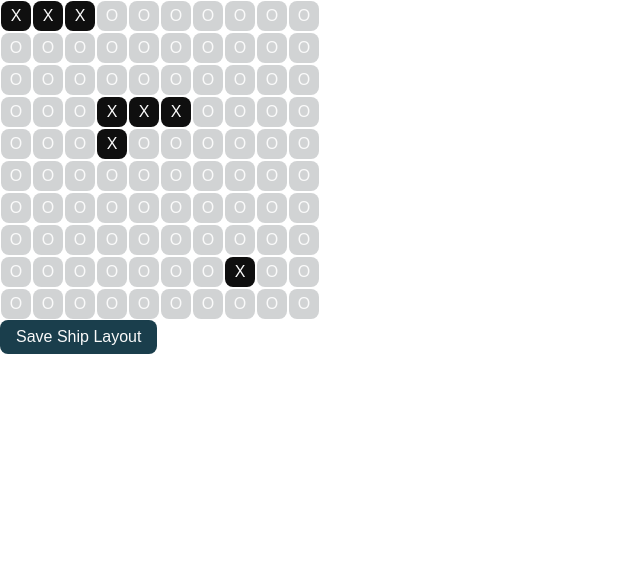
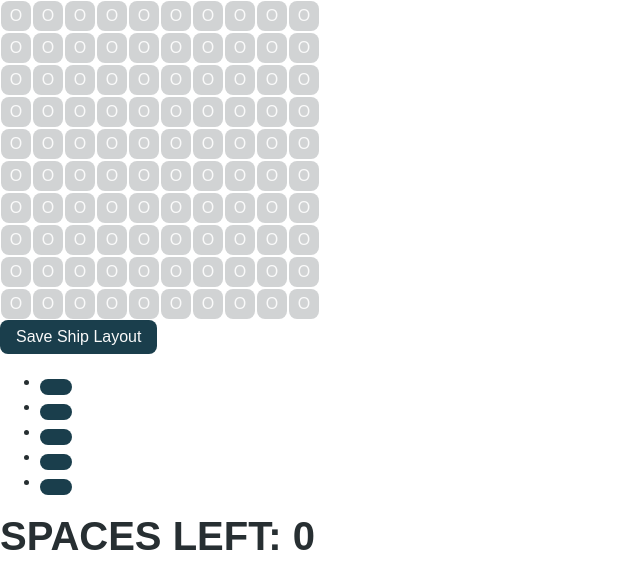
Before and after one commit to H-Lane/Cosmic-Clash, a React (Vite) app in the folder client/: page /creategrid in a window 1280 px wide. Shown: the top 588 px of the page, without its empty margins (0-640 px from the left). Built offline with nearby package versions, Linux system fonts and the light colour scheme.

Commit message:
Added functionality to update all state variables so that the correct ship is applied and updated with its position

```diff
--- a/client/src/components/Cell/index.jsx
+++ b/client/src/components/Cell/index.jsx
@@ -1,21 +1,35 @@
-import React from 'react';
-import PropTypes from 'prop-types';
+import React from "react";
+import PropTypes from "prop-types";
 
 // Functional component for a cell in a grid
-export default function Cell(props) {
-    const { style, onClick, status } = props;
-
+export default function Cell({
+  style,
+  handlePlacement,
+  status,
+  dataPosition,
+}) {
   //create a function that adds a data id to each cell starting at 1-100 top left to bottom right
 
   // Render a cell with specified style, onClick function, and status
   return (
-        <div style={{ width: '30px', height: '30px', display: 'inline-block', margin: '1px' }}>
+    <div
+      style={{
+        width: "30px",
+        height: "30px",
+        display: "inline-block",
+        margin: "1px",
+      }}
+    >
       <button
-                className={`btn btn-block ${style || ''}`} // Add style class if provided
-                style={{ width: '30px', height: '30px', padding: 0, border: '1px solid transparent' }}
-                onClick={onClick}
-                data-position={props.dataPosition}
-
+        className={`btn btn-block ${style || ""}`} // Add style class if provided
+        style={{
+          width: "30px",
+          height: "30px",
+          padding: 0,
+          border: "1px solid transparent",
+        }}
+        onClick={handlePlacement}
+        data-position={dataPosition}
       >
         {status}
       </button>
@@ -23,9 +37,9 @@ export default function Cell(props) {
   );
 }
 
-// Define prop types for Cell component
-Cell.propTypes = {
-    style: PropTypes.string, // Style of the cell
-    onClick: PropTypes.func.isRequired, // Click event handler for the cell
-    status: PropTypes.string, // Status to display in the cell
-};
+// // Define prop types for Cell component
+// Cell.propTypes = {
+//     style: PropTypes.string, // Style of the cell
+//     //onClick: PropTypes.func.isRequired, // Click event handler for the cell
+//     status: PropTypes.string, // Status to display in the cell
+// };
--- a/client/src/components/EmptyGrid/index.jsx
+++ b/client/src/components/EmptyGrid/index.jsx
@@ -1,33 +1,30 @@
-import React, { useState, useEffect } from 'react';
-import Cell from '../Cell/index';
-
+import React, { useState, useEffect } from "react";
+import Cell from "../Cell/index";
 
 // Functional component for rendering the player's ship board
-const EmptyGrid = ({ ships, onBoardClick }) => {
+const EmptyGrid = ({ ships, handlePlacement }) => {
   // State to store the ship board grid
   const [shipBoard, setShipBoard] = useState([]);
-
-    console.log(ships)
 
   const positionSelected = (pos) => {
     for (let ship of ships) {
       if (ship.position.includes(pos)) return true;
     }
-        return false
-    }
+    return false;
+  };
   // Function to render a single cell in the grid
   const renderCell = (i) => {
     const status = ships[i]; // Assuming this returns 'O' or 'X'
-    const style = status === 'O' ? 'btn-O' : status === 'X' ? 'btn-X' : '';
+    const style = status === "O" ? "btn-O" : status === "X" ? "btn-X" : "";
 
     return (
       <Cell
-               style={positionSelected(i + 1) ? 'btn-X' : 'btn-O'}
-               status={positionSelected(i + 1) ? 'X' : 'O'}
-            onClick={() => onBoardClick(i)}
+        style={positionSelected(i + 1) ? "btn-X" : "btn-O"}
+        status={positionSelected(i + 1) ? "X" : "O"}
+        handlePlacement={handlePlacement}
         key={i}
         dataPosition={i + 1}
-            selected={positionSelected(i+1)}
+        selected={positionSelected(i + 1)}
       />
     );
   };
@@ -50,19 +47,20 @@ const EmptyGrid = ({ ships, onBoardClick }) => {
     for (let i = 0; i < 10; i++) {
       rows.push(renderRow(i * 10));
     }
-
-        setShipBoard(rows);
+    return rows;
+    //setShipBoard(rows);
   };
 
   // Render the ship board when the component mounts
-    useEffect(() => {
-    if (ships && ships.length > 0) {
-        renderShipBoard();
-    }
-}, [ships]);
+//   useEffect(() => {
+//     if (ships && ships.length > 0) {
+//       renderShipBoard();
+//     }
+//   }, [ships]);
 
   // Return the ship board grid
-    return <div className='ship-board'>{shipBoard}</div>;
+  return <div className="ship-board">{renderShipBoard()}
+  </div>;
 };
 
 export default EmptyGrid;
--- /dev/null
+++ b/client/src/components/Ships/index.jsx
@@ -0,0 +1,27 @@
+const DisplayShips = ({shipSetter}) => {
+
+
+  return (
+    <div>
+      <ul>
+        <li>
+          <button data-name="ship1" data-size="5" onClick={shipSetter}></button>
+        </li>
+        <li>
+          <button data-name="ship2" data-size="4" onClick={shipSetter}></button>
+        </li>
+        <li>
+          <button data-name="ship3" data-size="3" onClick={shipSetter}></button>
+        </li>
+        <li>
+          <button data-name="ship4" data-size="3" onClick={shipSetter}></button>
+        </li>
+        <li>
+          <button data-name="ship5" data-size="2" onClick={shipSetter}></button>
+        </li>
+      </ul>
+    </div>
+  );
+};
+
+export default DisplayShips;
--- a/client/src/pages/CreateGrid.jsx
+++ b/client/src/pages/CreateGrid.jsx
@@ -2,17 +2,25 @@ import React, { useState } from "react";
 import EmptyGrid from "../components/EmptyGrid";
 import { useMutation } from "@apollo/client";
 import { CREATE_GRID } from "../utils/mutations";
+import DisplayShips from "../components/Ships";
 
 //This is our parent function for the page
-function generateGrid(props) {
-    //Here we set up a useState expecting an array of five objects
+function CreateGrid(props) {
+  //Variable to hold selected ship from ship components
+  //const [selectedShip, setSelectedShip] = useState([]);
+  const [shipName, setShipName] = useState("");
+  const [shipSize, setShipSize] = useState(0);
+  const [spacesLeft, setSpacesLeft] = useState(0);
+
+  //Here we set up a useState expecting an array of five objects
   const [ships, setShips] = useState([
-    { shipName: "ship1", position: [1,2,3] },
-    { shipName: "ship2", position: [34,35,36] },
-    { shipName: "ship3", position: [44,88] },
+    { shipName: "ship1", position: [] },
+    { shipName: "ship2", position: [] },
+    { shipName: "ship3", position: [] },
     { shipName: "ship4", position: [] },
-    { shipName: "ship5", position: [] }
+    { shipName: "ship5", position: [] },
   ]);
+
   //We bring in our createGrid mutation
   const [createGrid, { data }] = useMutation(CREATE_GRID);
 
@@ -20,41 +28,49 @@ function generateGrid(props) {
   const handleShipSave = async (event) => {
     event.preventDefault();
     // map though our ships array in useState and pull the ship with the position
-    const positions = ships.map(ship => ({
-        shipName: ship.shipName,
-        position: ship.position
+    const positions = ships.map((ship) => ({
+      shipName: ship.shipName,
+      position: ship.position,
     }));
 
     //Send the useState array off to the createGrid mutation
     const mutationResponse = await createGrid({
       variables: {
-        ships: positions
+        ships: positions,
       },
     });
   };
 
   //This is the listener that is updating the useState whenever a ship is placed
   const handlePlacement = (e) => {
-    const { position, value } = e.target;
-    const shipName = e.target.dataset.className; //Make sure to create an empty dataclass on each square that can be updated to contain the name of the ship in that space
-    const shipIndex = ships.findIndex(ship => ship.shipName === shipName);
+    setShips(
+      ships.map((ship) => {
+        if (ship.shipName === shipName) {
+          ship.position.push(parseInt(e.target.dataset.position));
+          console.log(ship);
+        }
+        return ship;
+      })
+    );
+    setSpacesLeft(spacesLeft-1)
+  };
 
-    if (shipIndex !== -1) {
-        const updatedShips = [...ships];
-        updatedShips[shipIndex].position.push(position);
-        setShips(updatedShips);
-    } else {
-        console.error("Ship Not Found In Ships Array.");
-    }
+  //Sets the selected ship from the ship component to the selectedShip variable
+  //FUTURE: Change styling to display the selected ship and stop user from selecting another ship until the ship is fully placed
+  const shipSetter = (e) => {
+    setShipName(e.target.dataset.name);
+    setShipSize(parseInt(e.target.dataset.size));
+    setSpacesLeft(parseInt(e.target.dataset.size));
   };
 
   return (
     <div className="grid-container">
-          <EmptyGrid ships={ships} onBoardClick={handlePlacement}></EmptyGrid>
+      <EmptyGrid ships={ships} handlePlacement={handlePlacement} />
       <button onClick={handleShipSave}>Save Ship Layout</button>
+      <DisplayShips shipSetter={shipSetter} />
+      <h1>SPACES LEFT: {spacesLeft}</h1>
     </div>
   );
-};
+}
 
-
-export default generateGrid;
+export default CreateGrid;
```
Lines whose indentation alone changed are shown as unchanged.
